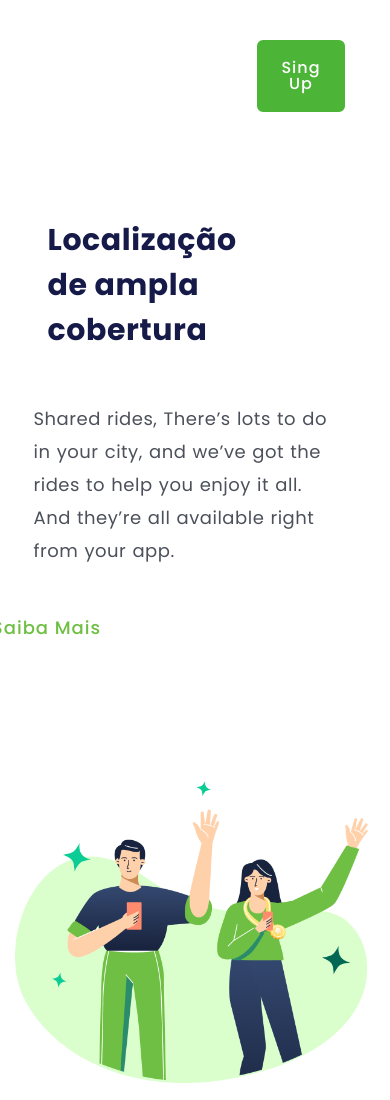
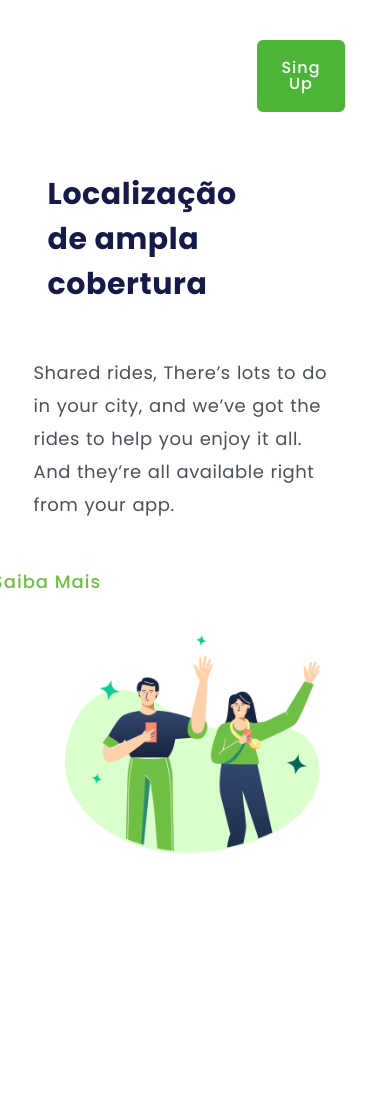
Before and after one commit to RyanSilvaSantos/Segundo-Desafio-CSS, a plain HTML site: page index.html in a window 390 px wide. Shown: the top 1100 px of the page. After the commit the page ends 973 px from the top, so only its background shows below. Drawn offline with Linux system fonts and the light colour scheme.

Commit message:
modificação no tamanho da imagem

```diff
--- a/styles.css
+++ b/styles.css
@@ -133,8 +133,9 @@ p {
    .logo-img{
 
     order: 2;
-    width: 600px;
+    width:  500px;
     display: block;
+    padding-top: 20px;
 
    }
 
@@ -144,7 +145,7 @@ p {
    }
 
    h1{
-    margin-top: 76px;
+    margin-top: 30px;
     padding-left: 57px;
     padding-right: 55px;
     width: 278px ;
```
